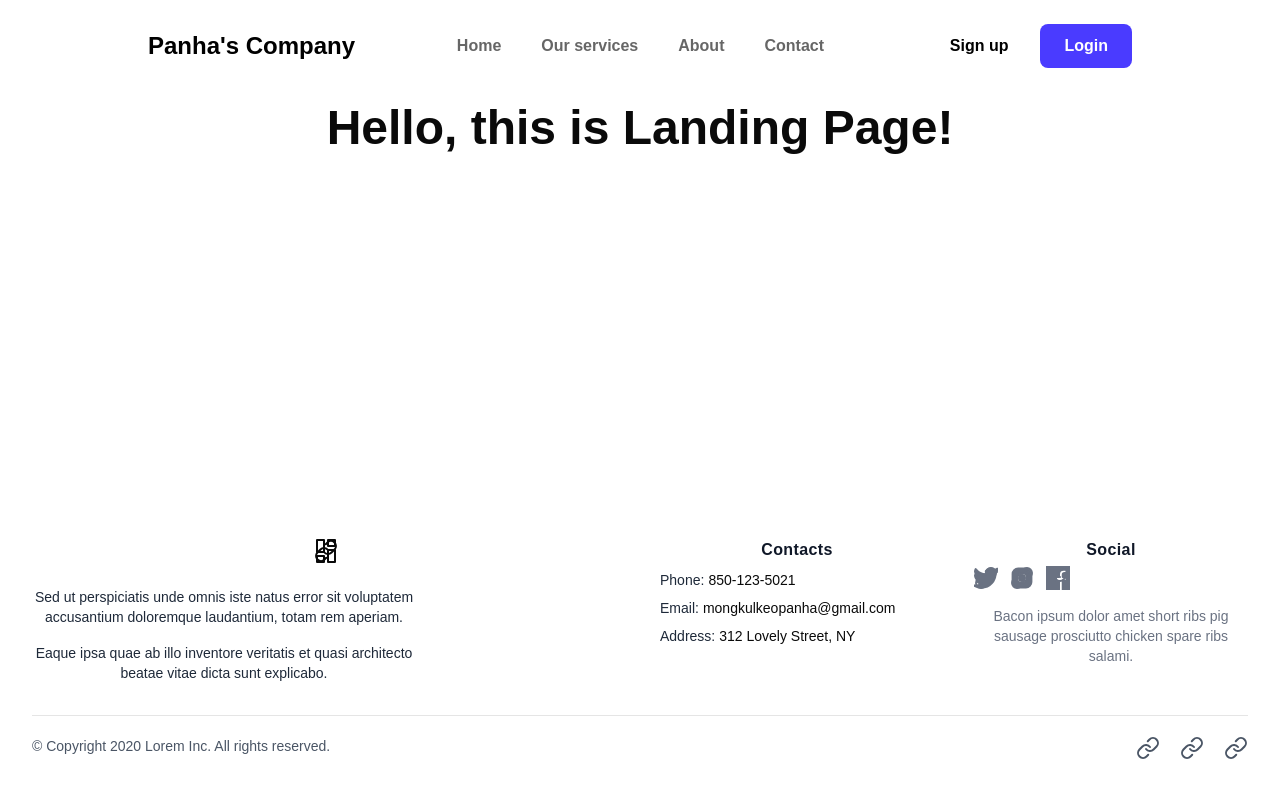
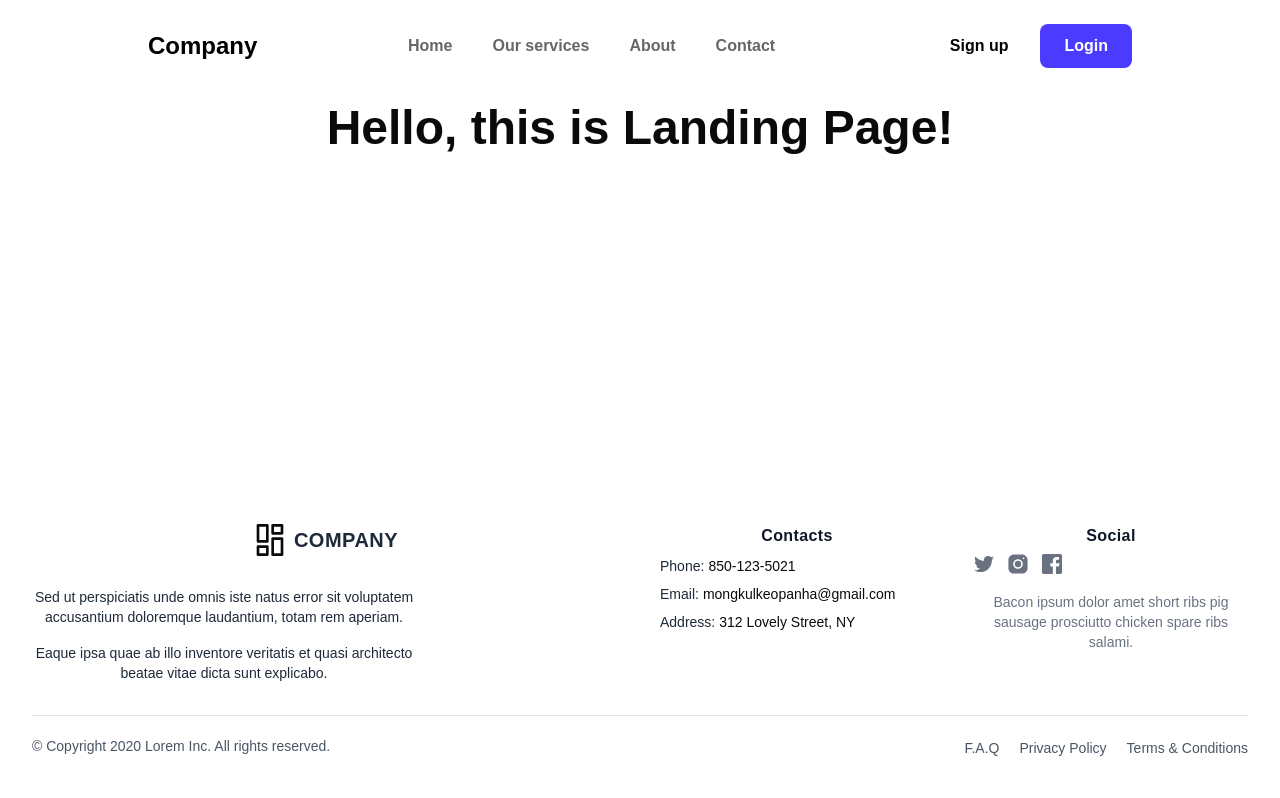
Before and after one commit to Mongkul-Keopanha/Class_Nextjs_Homework, a Next.js app: page / in a window 1280 px wide. Built offline with nearby package versions, Linux system fonts and the light colour scheme.

Commit message:
Update category page

```diff
--- a/next.config.ts
+++ b/next.config.ts
@@ -28,7 +28,7 @@ const nextConfig: NextConfig = {
       {
         protocol: "https",
         hostname: "cook-lewis.com"
-      }
+      },
     ]
   }
 };
--- a/src/app/(main)/(data-fetch)/categories/page.tsx
+++ b/src/app/(main)/(data-fetch)/categories/page.tsx
@@ -1,23 +1,9 @@
 import { Suspense } from "react";
 import CategoryListComponent from "@/src/components/category/CategoryListComponent";
 
-// async function getCategories(){
-//     try {
-//         const res = await fetch('https://api.escuelajs.co/api/v1/categories', {
-//             cache: "no-store"  // fetch យកទិន្នន័យថ្មី
-//         });
+export default async function CategoryPage() {
 
-//         if(!res.ok) throw new Error("Failed to fetch categories");
-
-//         return await res.json();
-//     } catch(err) {
-//         console.error("Fetch Error:", err);
-//         return[];  // បើ fetch បរាជ័យ បោះ Array ទទេការពារកុំឱ្យបែកផ្ទាំងក្រហម
-//     }
-// }
-
-export default async function CategoryPage() {
-    const category = fetch(`${process.env.NEXT_PUBLIC_FAKESTORE_API}/categories`)
+    const categoryPromise = fetch(`${process.env.NEXT_PUBLIC_FAKESTORE_API}/products`, {cache:"no-store"})
         .then((data)=> data.json())
         .then((category)=> {
             console.log(category);
@@ -26,9 +12,9 @@ export default async function CategoryPage() {
 
     return (
         <div>
-            <Suspense fallback={ <p className="p-6" style={{fontWeight:'bold', fontSize:'2em'}}>Loading categories...</p> }>
-                <CategoryListComponent category={category} />
-            </Suspense>
+        <Suspense fallback={<p className="p-6 font-bold text-2xl">Loading products...</p>}>
+            <CategoryListComponent category={categoryPromise} />
+        </Suspense>
         </div>
-    );
+  );
 }
--- a/src/components/ui/FooterComponent.tsx
+++ b/src/components/ui/FooterComponent.tsx
@@ -1,4 +1,3 @@
-import { Link } from "lucide-react";
 
 export default function FooterComponent(){
 
@@ -6,10 +5,10 @@ export default function FooterComponent(){
     <div className="px-4 pt-16 mx-auto sm:max-w-xl md:max-w-full lg:max-w-7xl md:px-24 lg:px-8">
       <div className="grid gap-10 row-gap-6 mb-8 sm:grid-cols-2 lg:grid-cols-4">
         <div className="sm:col-span-2">
-          <Link
-            href="/"
+          <a
+            href="#"
             aria-label="Go home"
-            // title="Company"
+            title="Company"
             className="inline-flex items-center"
           >
             <svg
@@ -27,10 +26,10 @@ export default function FooterComponent(){
               <rect x={14} y={1} width={7} height={6} />
               <rect x={14} y={11} width={7} height={12} />
             </svg>
-            <span className="ml-2 text-xl font-bold tracking-wide text-gray-800 uppercase" suppressHydrationWarning={false}>
+            <span className="ml-2 text-xl font-bold tracking-wide text-gray-800 uppercase" suppressHydrationWarning>
               Company
             </span>
-          </Link>
+          </a>
           <div className="mt-6 lg:max-w-sm">
             <p className="text-sm text-gray-800">
               Sed ut perspiciatis unde omnis iste natus error sit voluptatem
@@ -87,31 +86,31 @@ export default function FooterComponent(){
             Social
           </span>
           <div className="flex items-center mt-1 space-x-3">
-            <Link
-              href="/"
+            <a
+              href="#/"
               className="text-gray-500 transition-colors duration-300 hover:text-deep-purple-accent-400"
             >
               <svg viewBox="0 0 24 24" fill="currentColor" className="h-5">
                 <path d="M24,4.6c-0.9,0.4-1.8,0.7-2.8,0.8c1-0.6,1.8-1.6,2.2-2.7c-1,0.6-2,1-3.1,1.2c-0.9-1-2.2-1.6-3.6-1.6 c-2.7,0-4.9,2.2-4.9,4.9c0,0.4,0,0.8,0.1,1.1C7.7,8.1,4.1,6.1,1.7,3.1C1.2,3.9,1,4.7,1,5.6c0,1.7,0.9,3.2,2.2,4.1 C2.4,9.7,1.6,9.5,1,9.1c0,0,0,0,0,0.1c0,2.4,1.7,4.4,3.9,4.8c-0.4,0.1-0.8,0.2-1.3,0.2c-0.3,0-0.6,0-0.9-0.1c0.6,2,2.4,3.4,4.6,3.4 c-1.7,1.3-3.8,2.1-6.1,2.1c-0.4,0-0.8,0-1.2-0.1c2.2,1.4,4.8,2.2,7.5,2.2c9.1,0,14-7.5,14-14c0-0.2,0-0.4,0-0.6 C22.5,6.4,23.3,5.5,24,4.6z" />
               </svg>
-            </Link>
-            <Link
-              href="/"
+            </a>
+            <a
+              href="#"
               className="text-gray-500 transition-colors duration-300 hover:text-deep-purple-accent-400"
             >
               <svg viewBox="0 0 30 30" fill="currentColor" className="h-6">
                 <circle cx={15} cy={15} r={4} />
                 <path d="M19.999,3h-10C6.14,3,3,6.141,3,10.001v10C3,23.86,6.141,27,10.001,27h10C23.86,27,27,23.859,27,19.999v-10   C27,6.14,23.859,3,19.999,3z M15,21c-3.309,0-6-2.691-6-6s2.691-6,6-6s6,2.691,6,6S18.309,21,15,21z M22,9c-0.552,0-1-0.448-1-1   c0-0.552,0.448-1,1-1s1,0.448,1,1C23,8.552,22.552,9,22,9z" />
               </svg>
-            </Link>
-            <Link
-              href="/"
+            </a>
+            <a
+              href="#"
               className="text-gray-500 transition-colors duration-300 hover:text-deep-purple-accent-400"
             >
               <svg viewBox="0 0 24 24" fill="currentColor" className="h-5">
                 <path d="M22,0H2C0.895,0,0,0.895,0,2v20c0,1.105,0.895,2,2,2h11v-9h-3v-4h3V8.413c0-3.1,1.893-4.788,4.659-4.788 c1.325,0,2.463,0.099,2.795,0.143v3.24l-1.918,0.001c-1.504,0-1.795,0.715-1.795,1.763V11h4.44l-1,4h-3.44v9H22c1.105,0,2-0.895,2-2 V2C24,0.895,23.105,0,22,0z" />
               </svg>
-            </Link>
+            </a>
           </div>
           <p className="mt-4 text-sm text-gray-500">
             Bacon ipsum dolor amet short ribs pig sausage prosciutto chicken spare
@@ -125,28 +124,28 @@ export default function FooterComponent(){
         </p>
         <ul className="flex flex-col mb-3 space-y-2 lg:mb-0 sm:space-y-0 sm:space-x-5 sm:flex-row">
           <li>
-            <Link
-              href="/"
+            <a
+              href="#"
               className="text-sm text-gray-600 transition-colors duration-300 hover:text-deep-purple-accent-400"
             >
               F.A.Q
-            </Link>
+            </a>
           </li>
           <li>
-            <Link
-              href="/"
+            <a
+              href="#"
               className="text-sm text-gray-600 transition-colors duration-300 hover:text-deep-purple-accent-400"
             >
               Privacy Policy
-            </Link>
+            </a>
           </li>
           <li>
-            <Link
-              href="/"
+            <a
+              href="#"
               className="text-sm text-gray-600 transition-colors duration-300 hover:text-deep-purple-accent-400"
             >
               Terms &amp; Conditions
-            </Link>
+            </a>
           </li>
         </ul>
       </div>
--- a/src/components/ui/NavbarComponent.tsx
+++ b/src/components/ui/NavbarComponent.tsx
@@ -9,7 +9,7 @@ export default function NavbarComponent(){
           <button>
             <div className="flex items-center space-x-2">
               <h2 className="text-black dark:text-white font-bold text-2xl">
-                Panha&apos;s Company
+                Company
               </h2>
             </div>
           </button>
```
